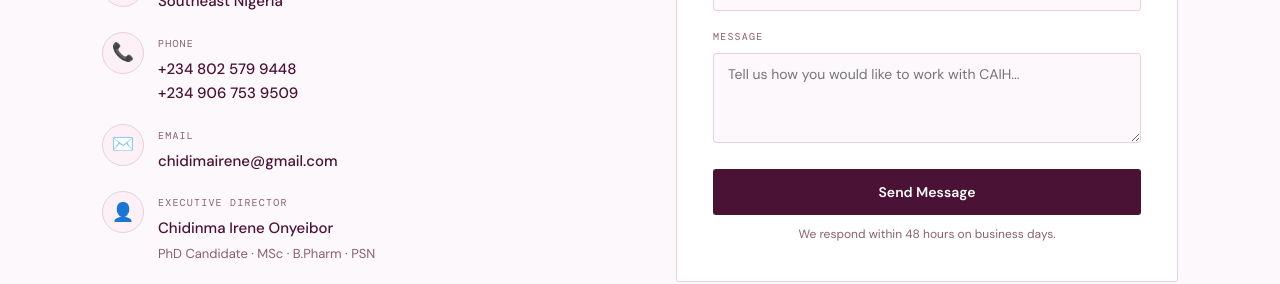
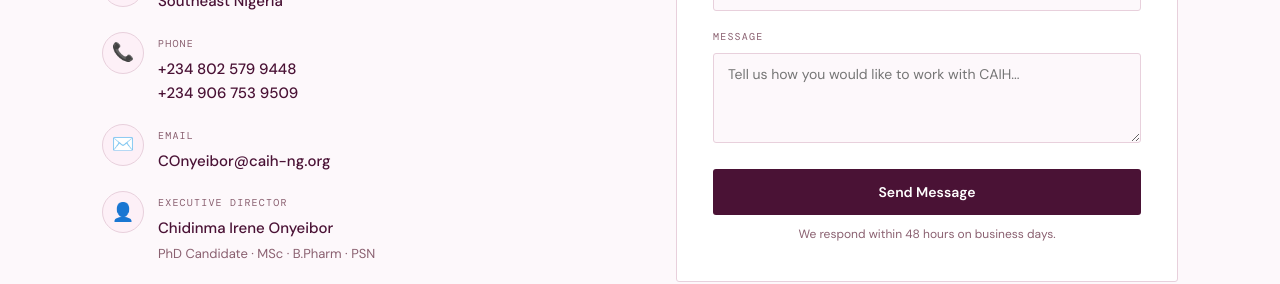
Before and after one commit to SAVAGEAKALIA/caih-app, a React (Vite) app: page / in a window 1280 px wide. Shown: the part 5999-6283 px from the top of the page. Built offline with nearby package versions, Linux system fonts and the light colour scheme.

Commit message:
Contact email updated

```diff
--- a/src/components/Contact.jsx
+++ b/src/components/Contact.jsx
@@ -102,7 +102,7 @@
                 <div className="contact-icon">✉️</div>
                 <div className="contact-item-text">
                   <div className="contact-item-label">Email</div>
-                  <div className="contact-item-val">chidimairene@gmail.com</div>
+                  <div className="contact-item-val">COnyeibor@caih-ng.org</div>
                 </div>
               </div>
               <div className="contact-item">
```
Also changed, not shown: 2 other files (tests, documents, lock files or other folders).
